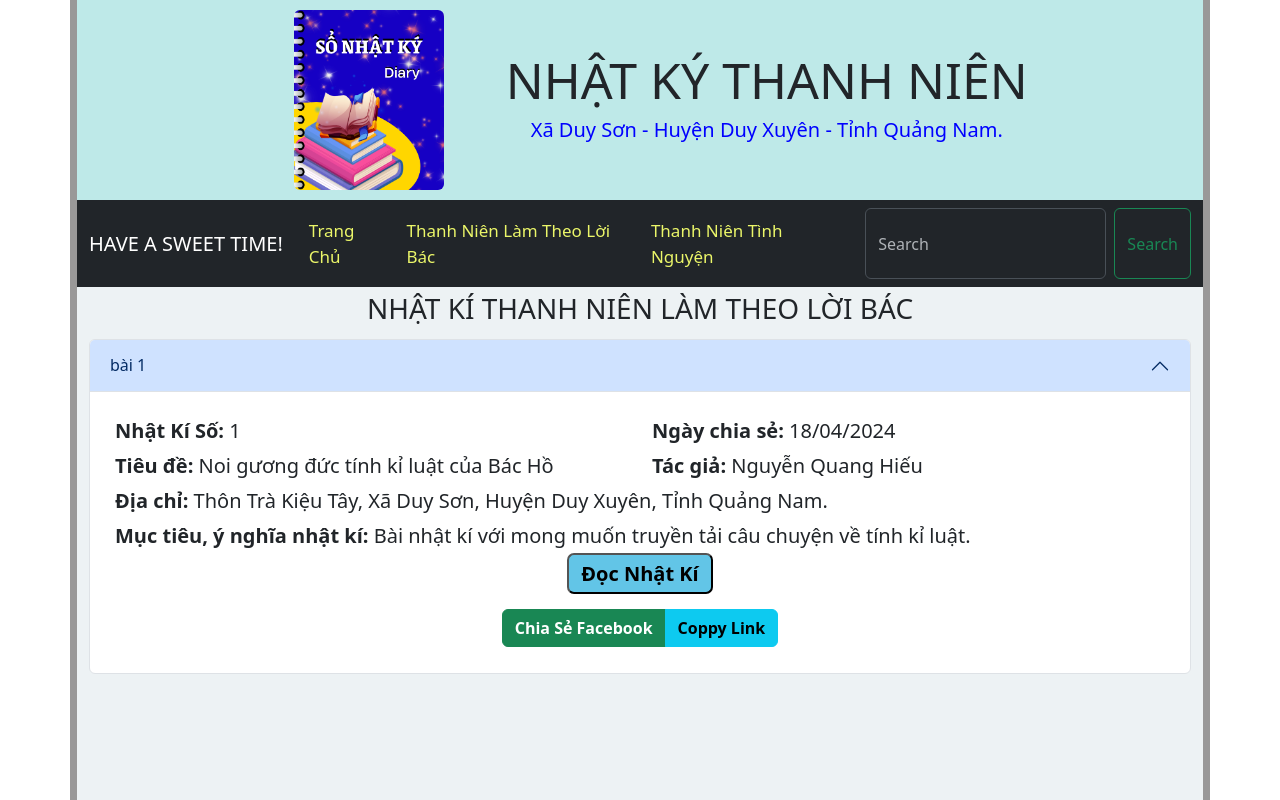
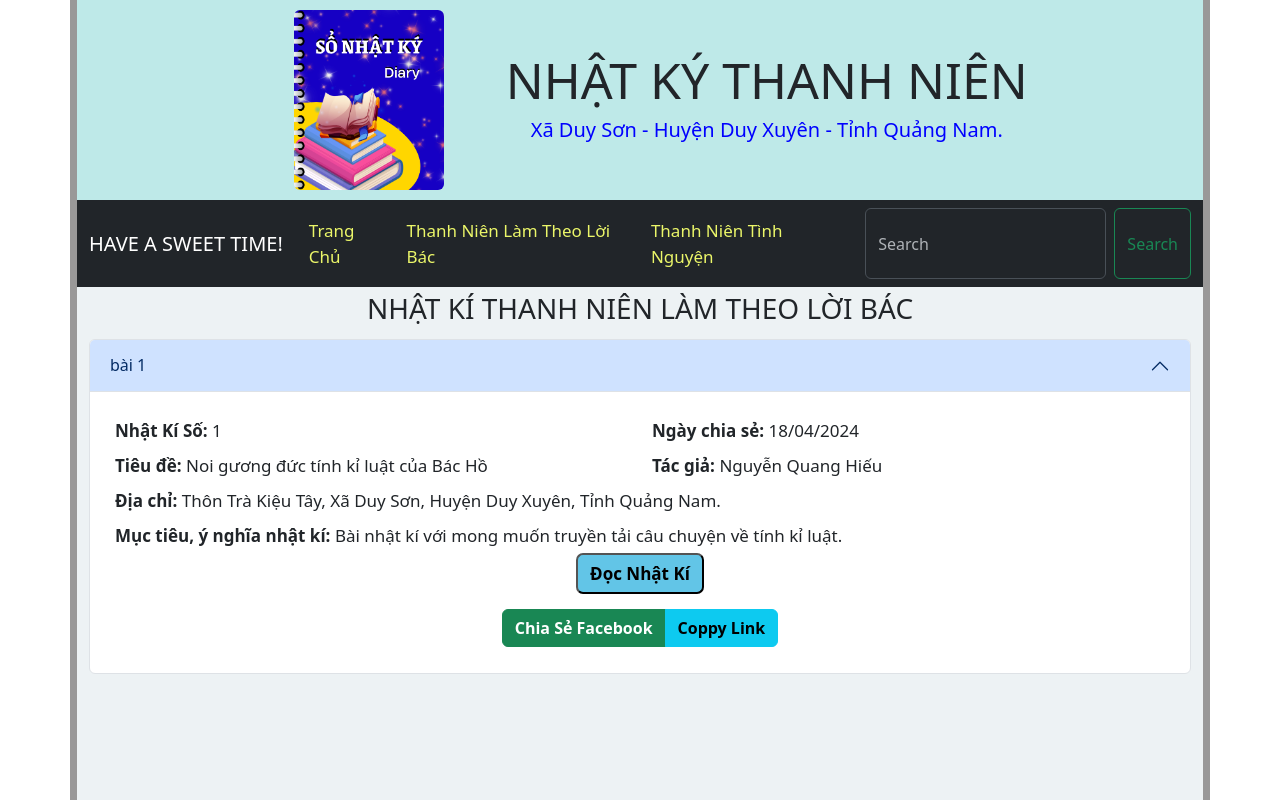
Before and after one commit to hieuquangnguyen/electronic-diary, a Next.js app: page /TNLamTheoLoiBac in a window 1280 px wide. Shown: the top 800 px of the page. Built offline with nearby package versions, Linux system fonts and the light colour scheme.

Commit message:
font size

```diff
--- a/src/app/page.module.css
+++ b/src/app/page.module.css
@@ -13,10 +13,10 @@
   padding-right: 0px;
 }
 .headerAccordion {
-  font-size: 20px;
+  font-size: 17px;
 }
 .contentAccordion {
-  font-size: 20px;
+  font-size: 17px;
 }
 .AccordionCustom {
   padding-right: 0px;
--- a/src/styles/diaryData.module.css
+++ b/src/styles/diaryData.module.css
@@ -1,6 +1,6 @@
 .coverItem {
   padding: 5px;
-  font-size: 20px;
+  font-size: 17px;
   line-height: 35px;
 }
 .buttonTimHieu {
@@ -10,6 +10,6 @@
 .detailProduct {
   background-color: rgb(98, 197, 231);
   width: fit-content;
-  font-size: 20px;
+  font-size: 17px;
   border-radius: 7px;
 }
```
